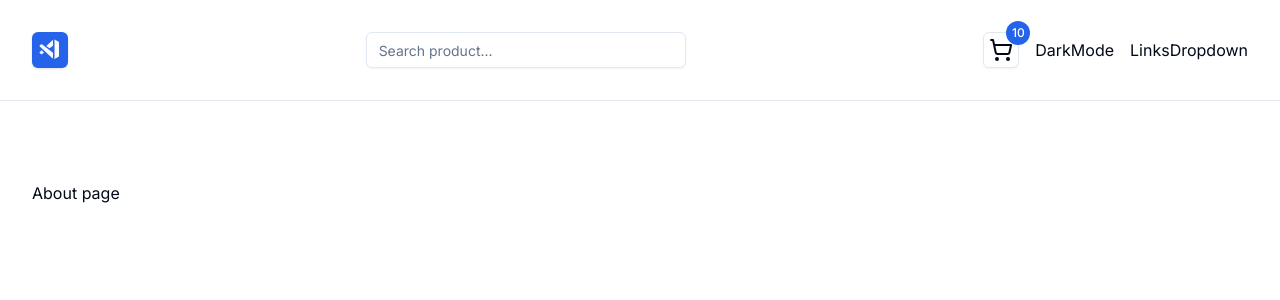
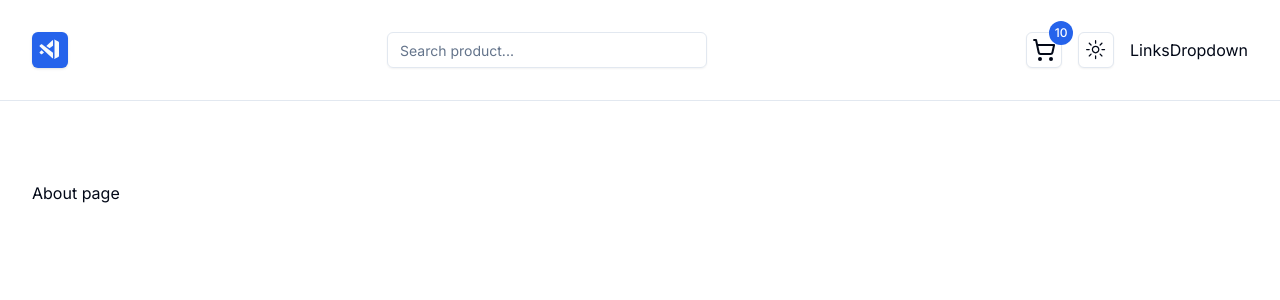
Before and after one commit to yoshis5725/store-front, a Next.js app: page /about in a window 1280 px wide. Shown: the top 300 px of the page. Built offline with nearby package versions, Linux system fonts and the light colour scheme.

Commit message:
Enabled toggle mode (dark, light, system) from Shadcn

```diff
--- a/package.json
+++ b/package.json
@@ -22,6 +22,7 @@
     "clsx": "^2.1.1",
     "embla-carousel-react": "^8.1.5",
     "next": "14.2.4",
+    "next-themes": "^0.3.0",
     "react": "^18",
     "react-dom": "^18",
     "react-icons": "^5.2.1",
--- a/src/app/layout.tsx
+++ b/src/app/layout.tsx
@@ -1,10 +1,11 @@
-import type { Metadata } from "next";
-import { Inter } from "next/font/google";
+import type {Metadata} from "next";
+import {Inter} from "next/font/google";
 import "./globals.css";
 import Navbar from "@/components/navbar/Navbar";
 import Container from "@/components/global/Container";
+import Providers from "@/app/providers";
 
-const inter = Inter({ subsets: ["latin"] });
+const inter = Inter({subsets: ["latin"]});
 
 export const metadata: Metadata = {
     title: "My React Store Front",
@@ -19,10 +20,12 @@
     return (
         <html lang="en">
         <body className={inter.className}>
-              <Navbar />
+        <Providers>
+            <Navbar/>
             <Container className={'py-20'}>
                 {children}
             </Container>
+        </Providers>
         </body>
         </html>
     );
--- /dev/null
+++ b/src/app/providers.tsx
@@ -0,0 +1,16 @@
+'use client';
+import {ThemeProvider} from "@/app/themeProvider";
+
+import React from 'react';
+
+const Providers = ({children} : {children: React.ReactNode}) => {
+    return (
+        <>
+            <ThemeProvider attribute={'class'} defaultTheme={'system'} enableSystem disableTransitionOnChange>
+                {children}
+            </ThemeProvider>
+        </>
+    );
+};
+
+export default Providers;
--- /dev/null
+++ b/src/app/themeProvider.tsx
@@ -0,0 +1,9 @@
+"use client"
+
+import * as React from "react"
+import { ThemeProvider as NextThemesProvider } from "next-themes"
+import { type ThemeProviderProps } from "next-themes/dist/types"
+
+export function ThemeProvider({ children, ...props }: ThemeProviderProps) {
+  return <NextThemesProvider {...props}>{children}</NextThemesProvider>
+}
--- a/src/components/navbar/DarkMode.tsx
+++ b/src/components/navbar/DarkMode.tsx
@@ -1,11 +1,40 @@
-import React from 'react';
+"use client"
 
-const DarkMode = () => {
-    return (
-        <div>
-            DarkMode
-        </div>
-    );
-};
+import * as React from "react"
+import { MoonIcon, SunIcon } from "@radix-ui/react-icons"
+import { useTheme } from "next-themes"
 
-export default DarkMode;
+import { Button } from "@/components/ui/button"
+import {
+  DropdownMenu,
+  DropdownMenuContent,
+  DropdownMenuItem,
+  DropdownMenuTrigger,
+} from "@/components/ui/dropdown-menu"
+
+export function ModeToggle() {
+  const { setTheme } = useTheme()
+
+  return (
+    <DropdownMenu>
+      <DropdownMenuTrigger asChild>
+        <Button variant="outline" size="icon">
+          <SunIcon className="h-[1.2rem] w-[1.2rem] rotate-0 scale-100 transition-all dark:-rotate-90 dark:scale-0" />
+          <MoonIcon className="absolute h-[1.2rem] w-[1.2rem] rotate-90 scale-0 transition-all dark:rotate-0 dark:scale-100" />
+          <span className="sr-only">Toggle theme</span>
+        </Button>
+      </DropdownMenuTrigger>
+      <DropdownMenuContent align="end">
+        <DropdownMenuItem onClick={() => setTheme("light")}>
+          Light
+        </DropdownMenuItem>
+        <DropdownMenuItem onClick={() => setTheme("dark")}>
+          Dark
+        </DropdownMenuItem>
+        <DropdownMenuItem onClick={() => setTheme("system")}>
+          System
+        </DropdownMenuItem>
+      </DropdownMenuContent>
+    </DropdownMenu>
+  )
+}
--- a/src/components/navbar/Navbar.tsx
+++ b/src/components/navbar/Navbar.tsx
@@ -3,7 +3,7 @@
 import Logo from "@/components/navbar/Logo";
 import NavSearch from "@/components/navbar/NavSearch";
 import CartButton from "@/components/navbar/CartButton";
-import DarkMode from "@/components/navbar/DarkMode";
+import {ModeToggle} from "@/components/navbar/DarkMode";
 import LinksDropdown from "@/components/navbar/LinksDropdown";
 
 const Navbar = () => {
@@ -14,7 +14,7 @@
                 <NavSearch />
                 <div className={'flex gap-4 items-center'}>
                     <CartButton />
-                    <DarkMode />
+                    <ModeToggle />
                     <LinksDropdown />
                 </div>
             </Container>
```
Also changed, not shown: 1 other file (tests, documents, lock files or other folders). Lines whose indentation alone changed are shown as unchanged.
